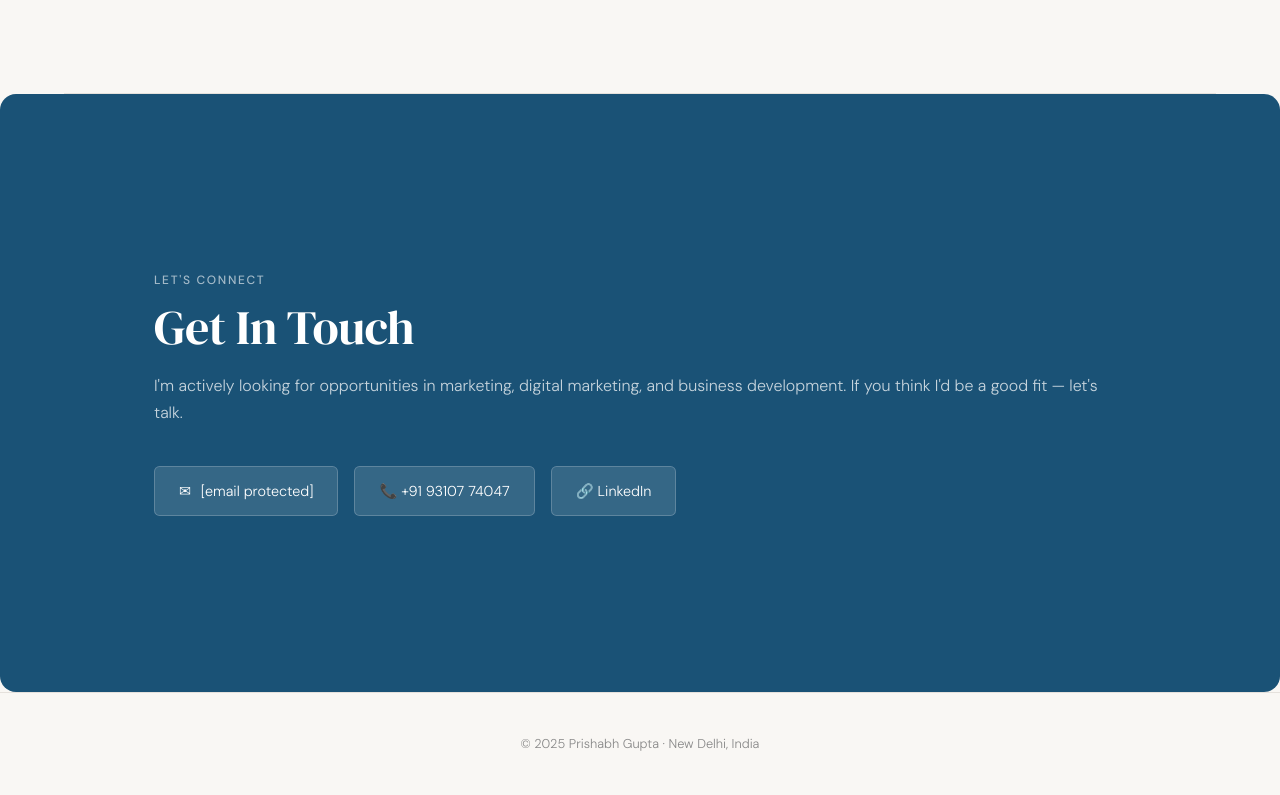
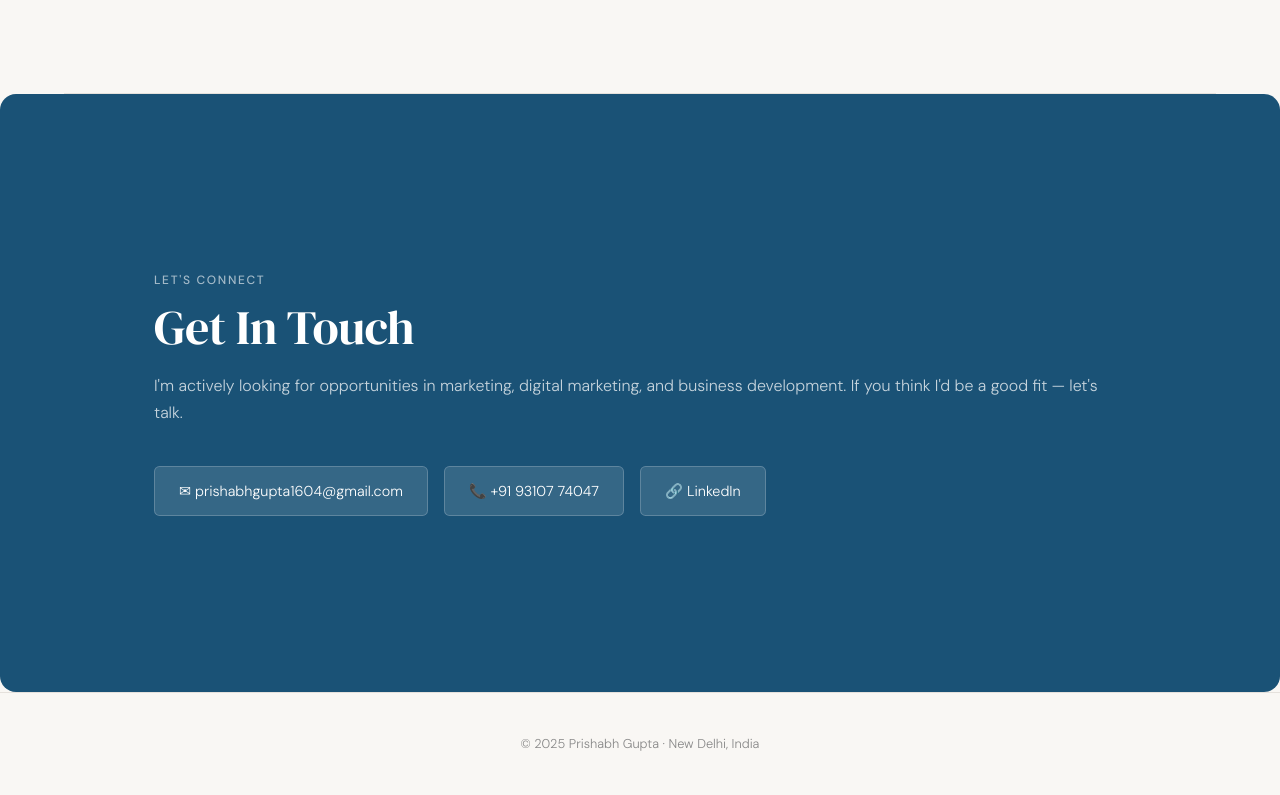
Before and after one commit to prishabhgupta1604-svg/Portfolioo, a plain HTML site: page index.html in a window 1280 px wide. Shown: the part 6566-7361 px from the top of the page. Drawn offline with Linux system fonts and the light colour scheme.

Commit message:
Update index.html

```diff
--- a/index.html
+++ b/index.html
@@ -777,8 +777,8 @@
       <div class="section-title">Get In Touch</div>
       <p>I'm actively looking for opportunities in marketing, digital marketing, and business development. If you think I'd be a good fit — let's talk.</p>
       <div class="contact-links">
-        <a href="/cdn-cgi/l/email-protection#19696b706a71787b717e6c696d78282f292d597e74787075377a7674" class="contact-link">
-          ✉ <span class="__cf_email__" data-cfemail="0777756e746f66656f60727773663631373347606a666e6b2964686a">[email&#160;protected]</span>
+        <a href="mailto:prishabhgupta1604@gmail.com" class="contact-link">
+          ✉ prishabhgupta1604@gmail.com
         </a>
         <a href="tel:+919310774047" class="contact-link">
           📞 +91 93107 74047
```
